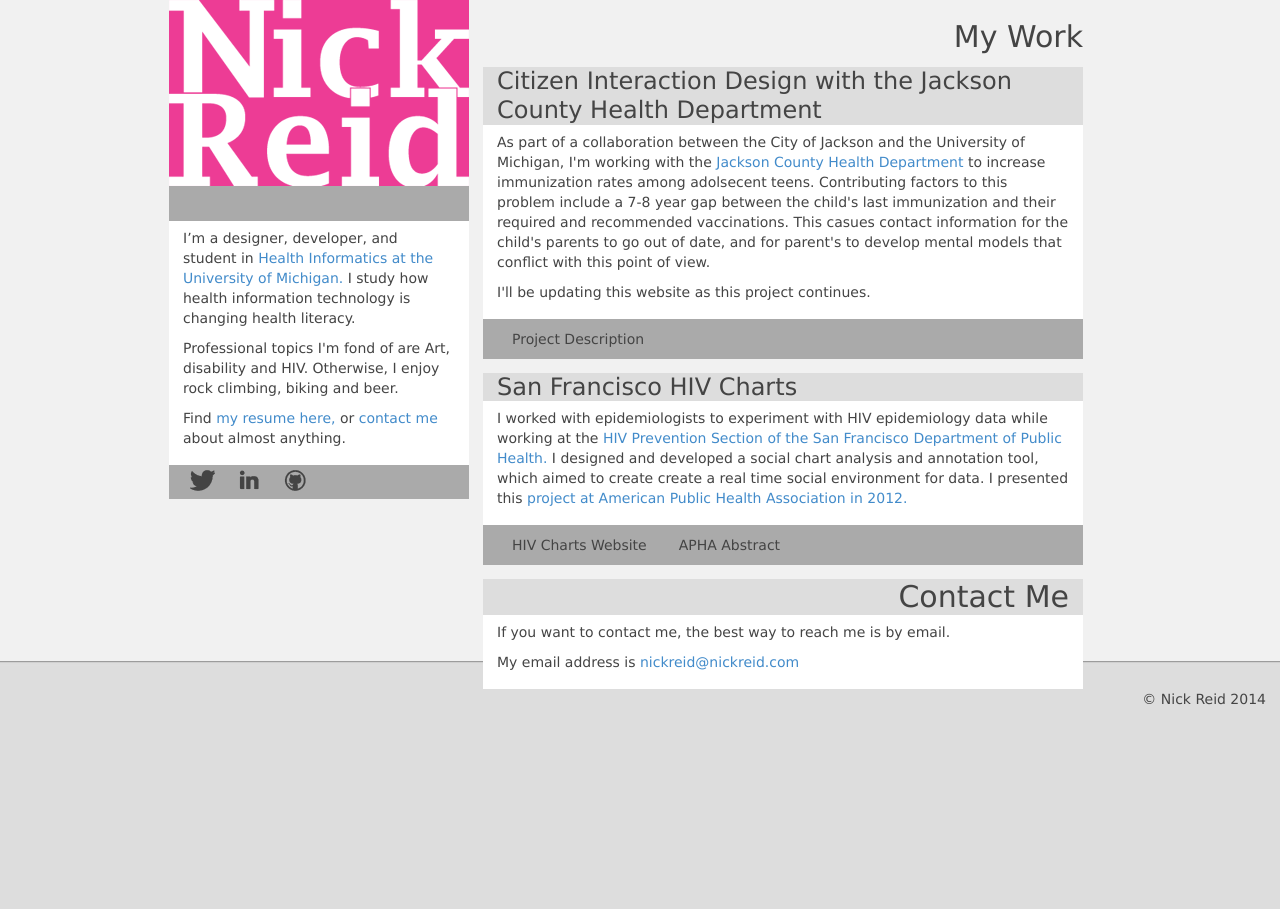
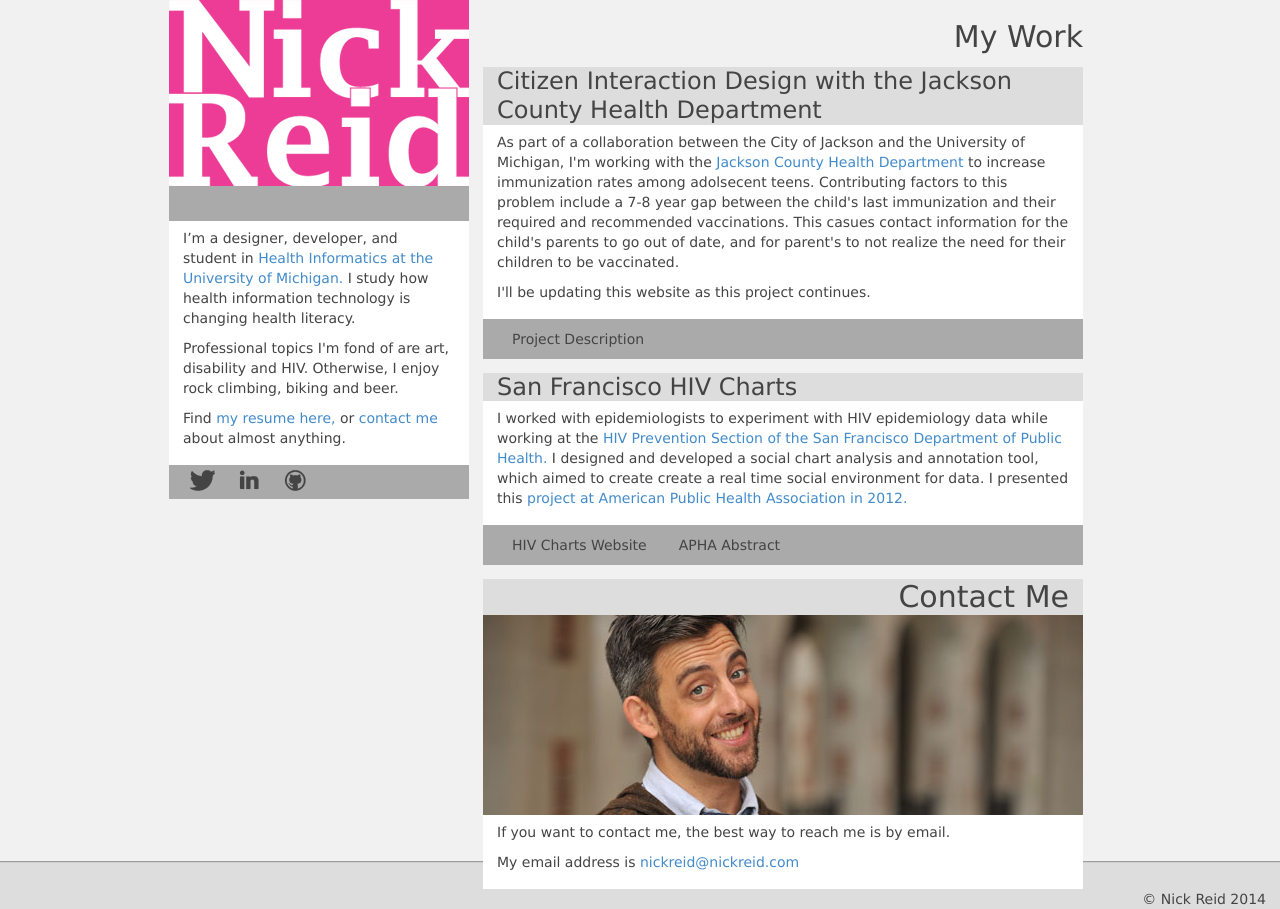
Before and after one commit to nickdotreid/nickreidcom, a plain HTML site: page index.html in a window 1280 px wide. Before the commit the page ends 800 px from the top, so only its background shows below. Drawn offline with nearby package versions, Linux system fonts and the light colour scheme.

Commit message:
added picture on myself

```diff
--- a/index.html
+++ b/index.html
@@ -24,7 +24,7 @@
                     <section class="content about">
                         <div class="content-inner inner">
                             <p>I’m a designer, developer, and student in <a href="http://healthinformatics.umich.edu/">Health Informatics at the University of Michigan.</a> I study how health information technology is changing health literacy.</p>
-                            <p>Professional topics I'm fond of are Art, disability and HIV. Otherwise, I enjoy rock climbing, biking and beer.</p>
+                            <p>Professional topics I'm fond of are art, disability and HIV. Otherwise, I enjoy rock climbing, biking and beer.</p>
                             <p>Find <a href="nickreid-resume.pdf">my resume here,</a> or <a href="#contact">contact me</a> about almost anything.</p>
                         </div>
                     </section>
@@ -40,7 +40,7 @@
                         <h3 class="title"><a href="http://citizeninteraction.org/node/26">Citizen Interaction Design with the Jackson County Health Department</a></h3>
                         <div class="content">
                             <div class="content-inner inner">
-                                <p>As part of a collaboration between the City of Jackson and the University of Michigan, I'm working with the <a href="http://www.co.jackson.mi.us/hd/">Jackson County Health Department</a> to increase immunization rates among adolsecent teens. Contributing factors to this problem include a 7-8 year gap between the child's last immunization and their required and recommended vaccinations. This casues contact information for the child's parents to go out of date, and for parent's to develop mental models that conflict with this point of view.</p>
+                                <p>As part of a collaboration between the City of Jackson and the University of Michigan, I'm working with the <a href="http://www.co.jackson.mi.us/hd/">Jackson County Health Department</a> to increase immunization rates among adolsecent teens. Contributing factors to this problem include a 7-8 year gap between the child's last immunization and their required and recommended vaccinations. This casues contact information for the child's parents to go out of date, and for parent's to not realize the need for their children to be vaccinated.</p>
                                 <p>I'll be updating this website as this project continues.</p>
                             </div>
                         </div>
@@ -86,6 +86,7 @@
                     -->
                     <div id="contact" class="section">
                         <h2 class="title">Contact Me</h2>
+                        <div class="section-image image-nickreid"></div>
                         <div class="content">
                             <div class="content-inner inner">
                                 <p>If you want to contact me, the best way to reach me is by email.</p>
--- a/less/base.less
+++ b/less/base.less
@@ -49,3 +49,13 @@ h2{
 		background:	@sectionBackground;
 	}
 }
+
+.section-image{
+	display:block;
+	margin:0px;
+	padding:0px;
+	background-image:		url('../img/nickreid-picture.jpg');
+	background-repeat:		no-repeat;
+	background-position:	top left;
+	height:200px;
+}
```
Also changed, not shown: css/nickreid.css, img/nickreid-picture.jpg (added).
